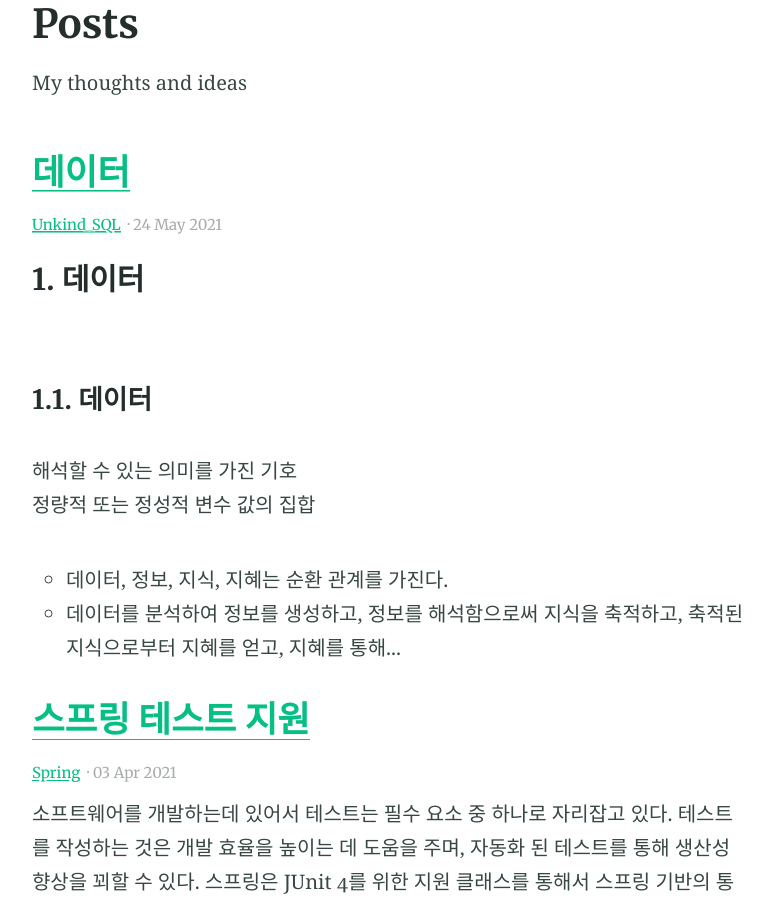
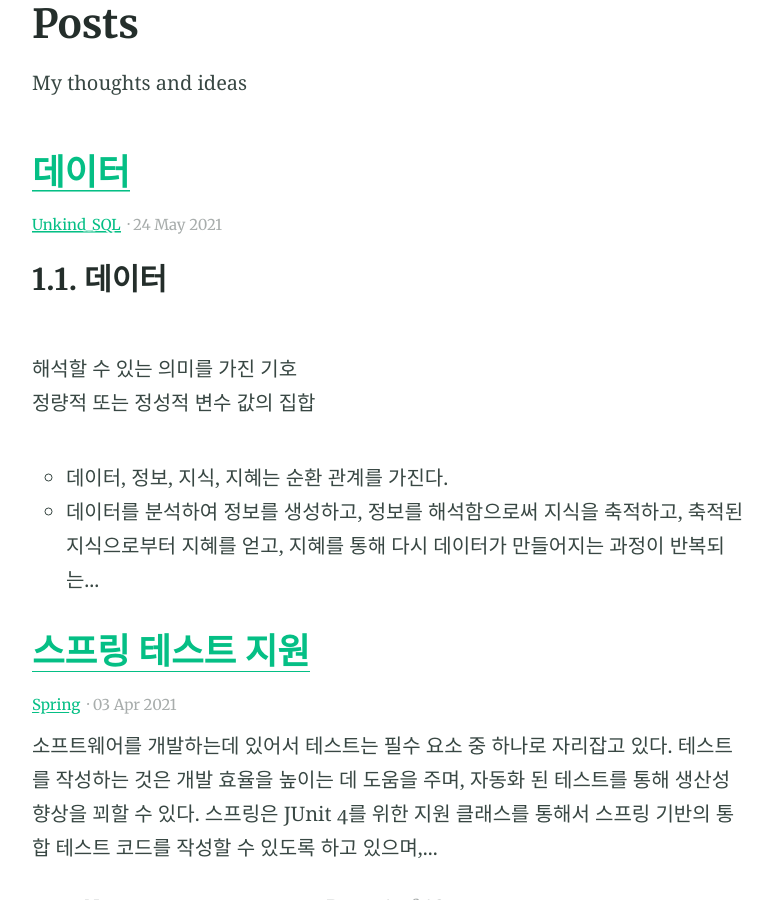
Before and after one commit to inquotient/inquotient.github.io, a Jekyll site: the page built from blog/index.html, in a window 1280 px wide and 900 px high, scrolled down 446 px. Shown: the whole window, without its empty margins (251-1024 px from the left). Built offline with Jekyll 4.4.1, drawn with Linux system fonts in a browser that asks for light colours; the list of posts is cut into pages by our own code.

Commit message:
modified

```diff
--- a/_posts/2021-05-24-Unkind_SQL_Data.md
+++ b/_posts/2021-05-24-Unkind_SQL_Data.md
@@ -12,9 +12,7 @@ image: "https://picsum.photos/2560/600?image=733"
 	td { border: 1px solid #444444; }
 </style>
 
-### 1. 데이터
-<br/>
-#### 1.1. 데이터
+### 1.1. 데이터
 <br/>
 해석할 수 있는 의미를 가진 기호
 정량적 또는 정성적 변수 값의 집합
@@ -23,38 +21,38 @@ image: "https://picsum.photos/2560/600?image=733"
 + 데이터를 분석하여 정보를 생성하고, 정보를 해석함으로써 지식을 축적하고, 축적된 지식으로부터 지혜를 얻고, 지혜를 통해 다시 데이터가 만들어지는 과정이 반복되는 순환 관계를 가진다.
 
 
-##### 1.1.1. 정량적 데이터(정형 데이터)
+#### 1.1.1. 정량적 데이터(정형 데이터)
 <br/>
 숫자처럼 양으로 측정할 수 있는 데이터
 
-##### 1.1.2. 정성적 데이터(비정형 데이터)
+#### 1.1.2. 정성적 데이터(비정형 데이터)
 <br/>
 텍스트나 이미지처럼 양으로 측정할 수 없는 데이터
 
-##### 1.1.3. 빅데이터
+#### 1.1.3. 빅데이터
 <br/>
 기존의 기술로 분석하기 어려웠던 대용량 정형 데이터와 분석 대상이 아니었던 비정형 데이터를 분석하기 위한 기술을 총칭하는 개념
 
-##### 1.1.4. IT(Information Technology)
+#### 1.1.4. IT(Information Technology)
 <br/>
 데이터나 정보를 저장, 검색, 전송, 조작하는 컴퓨터 애플리케이션
 
-#### 1.2. 데이터베이스
+### 1.2. 데이터베이스
 <br/>
 데이터를 정리해서 모아둔 것
 
-##### 1.2.1. 데이터베이스 모델
+#### 1.2.1. 데이터베이스 모델
 <br/>
 데이터를 효율적으로 관리할 수 있는 방법
 
-##### 1.3. 데이터베이스 관리 시스템
+#### 1.3. 데이터베이스 관리 시스템
 <br/>
 데이터베이스를 관리하기 위한 응용 프로그램
 
-#### 1.4. IT 시스템
+### 1.4. IT 시스템
 <br/>
 
-##### 1.4.1. 영역별 구분
+#### 1.4.1. 영역별 구분
 <br/>
 + 운영 시스템(Operational System)
 기업 운영에 필요한 데이터를 관리
@@ -63,7 +61,7 @@ image: "https://picsum.photos/2560/600?image=733"
 + BI(Business Intelligence)
 기업의 효율적인 의사 결정을 지원
 
-##### 1.4.2. 시스템별 구분
+#### 1.4.2. 시스템별 구분
 <br/>
 + OLTP(Online Transaction Processing)
 온라인 트랜잭션을 처리
@@ -76,9 +74,9 @@ DW 데이터를 사용 목적에 따라 요약
 + OLAP(Online Analytical Processing)
 DM 데이터를 분석
 
-#### 1.5. 직종과 직무
+### 1.5. 직종과 직무
 <br/>
-##### 1.5.1. 직종
+#### 1.5.1. 직종
 <br/>
 + EA(Enterprise Architect)
 전사 아키텍처를 설계
@@ -91,7 +89,7 @@ DM 데이터를 분석
 + DA(Data Architect)
 데이터 아키텍처를 설계
 
-##### 1.5.2. 직종
+#### 1.5.2. 직종
 <br/>
 <table>
 	<thead>
```
Also changed, not shown: other parts of _posts/2021-05-24-Unkind_SQL_Data.md (+1 -1 lines).
